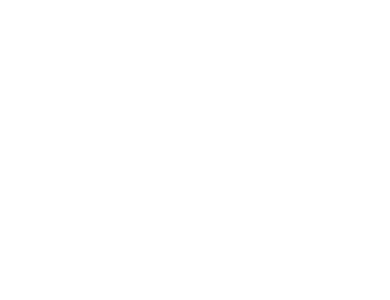
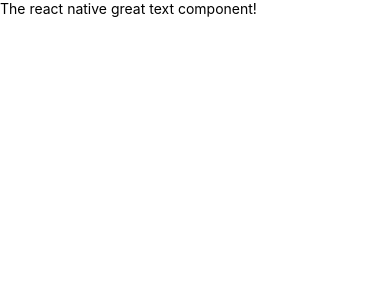
Before and after one commit to Ihsanullah-Yasar/RNPractice, a React Native app: screen / in a window 390 px wide. Shown: the top 300 px of the page. Built offline with nearby package versions, Linux system fonts and the light colour scheme.

Commit message:
text component used

```diff
--- a/App.js
+++ b/App.js
@@ -4,7 +4,7 @@
 export default function App() {
   return (
     <View style={styles.container}>
-
+      <Text>The react native great text component!</Text>
     </View>
   );
 }
```
